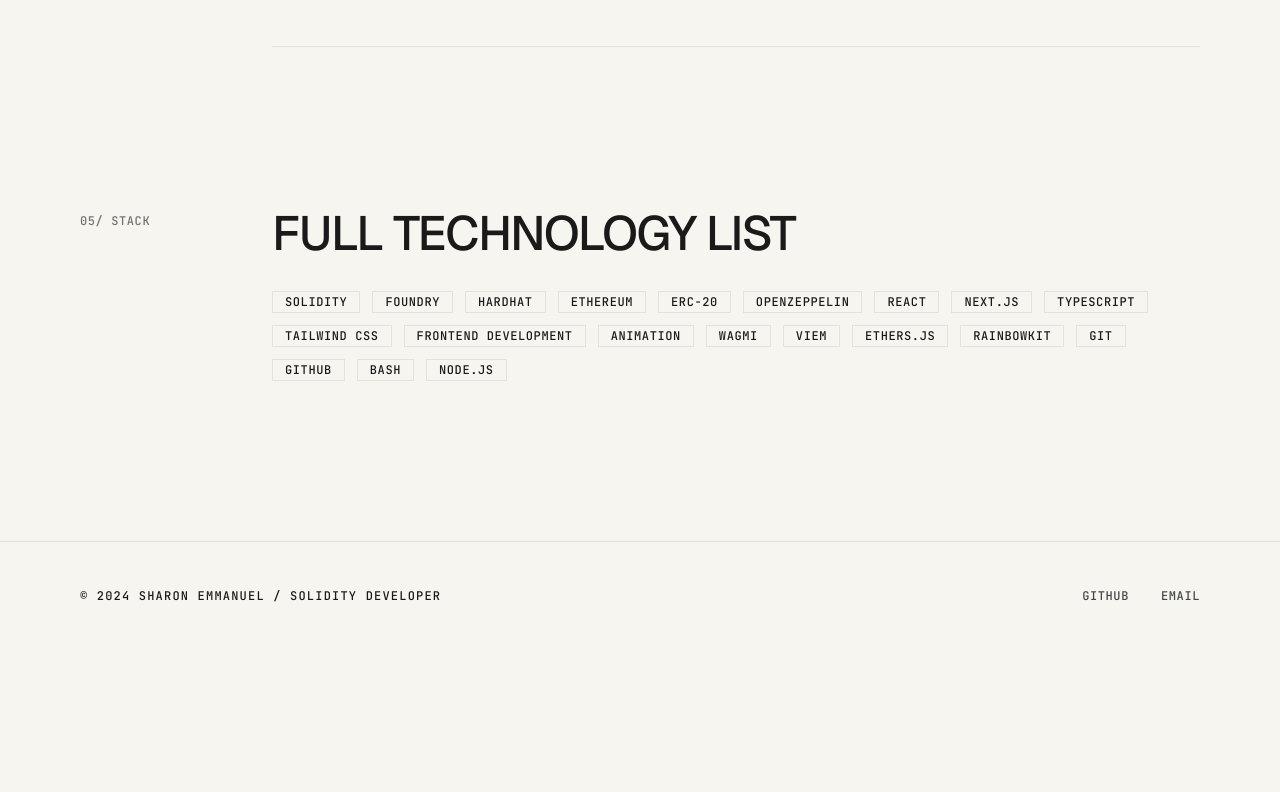
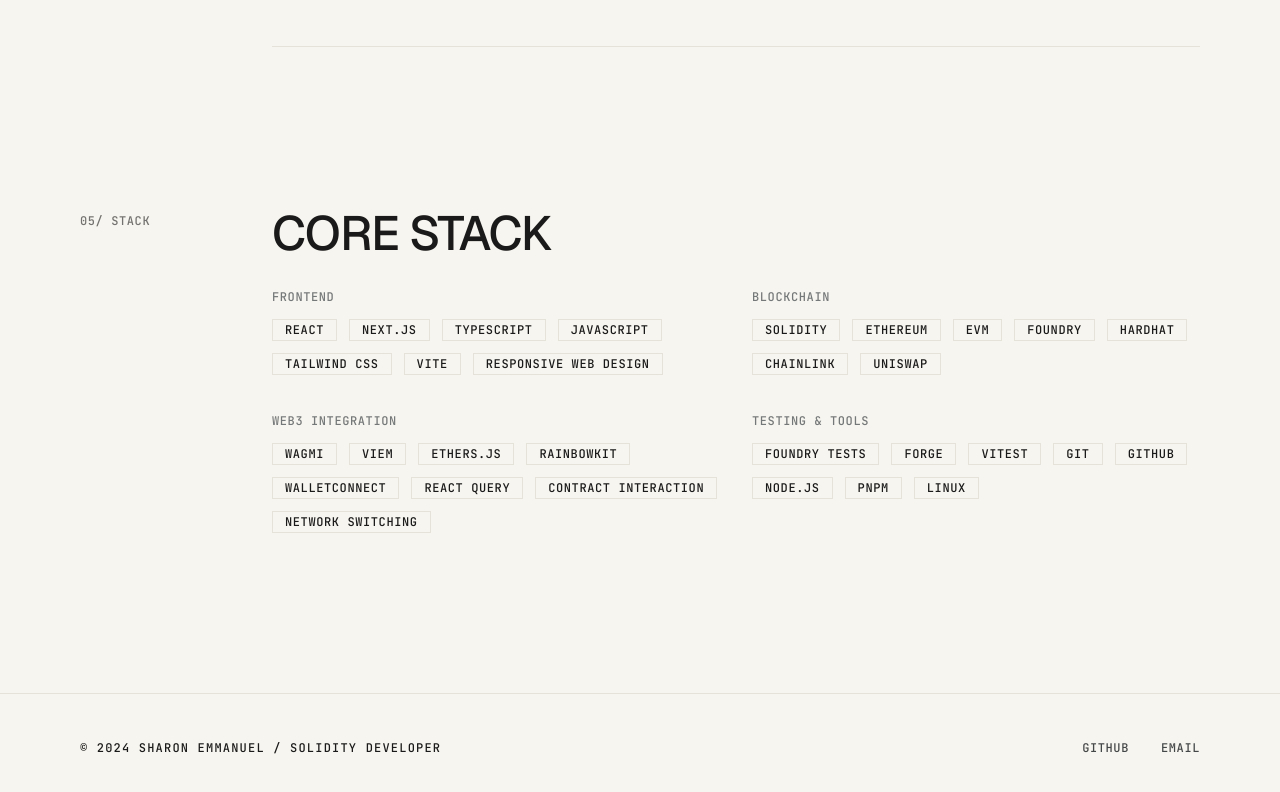
Before and after one commit to Sharon-dev-create/Sharon_Emmanuel_Web3_Porfolio, a Next.js app: page /skills in a window 1280 px wide. Shown: the part 1417-2209 px from the top of the page. Before the commit the page ends 2067 px from the top, so only its background shows below. Built offline with nearby package versions, Linux system fonts and the light colour scheme.

Commit message:
added more stack and technologies i have worked with

```diff
--- a/app/skills/page.tsx
+++ b/app/skills/page.tsx
@@ -1,7 +1,7 @@
 import type { Metadata } from "next";
 import Eyebrow from "@/components/ui/Eyebrow";
 import Tag from "@/components/ui/Tag";
-import { services, technologies } from "@/data/skills";
+import { services, technologyGroups } from "@/data/skills";
 
 export const metadata: Metadata = {
   title: "Skills & Services — Sharon Emmanuel",
@@ -73,11 +73,20 @@ export default function SkillsPage() {
         <div className="md:col-span-10">
           <Eyebrow className="md:hidden mb-6 block">05/ STACK</Eyebrow>
           <h2 className="font-display text-headline-lg mb-8 hidden md:block">
-            FULL TECHNOLOGY LIST
+            CORE STACK
           </h2>
-          <div className="flex flex-wrap gap-3">
-            {technologies.map((tech) => (
-              <Tag key={tech}>{tech.toUpperCase()}</Tag>
+          <div className="grid grid-cols-1 sm:grid-cols-2 gap-x-8 gap-y-10">
+            {technologyGroups.map((group) => (
+              <div key={group.title}>
+                <h3 className="font-mono text-label text-muted mb-4">
+                  {group.title.toUpperCase()}
+                </h3>
+                <div className="flex flex-wrap gap-3">
+                  {group.technologies.map((technology) => (
+                    <Tag key={technology}>{technology.toUpperCase()}</Tag>
+                  ))}
+                </div>
+              </div>
             ))}
           </div>
         </div>
--- a/data/skills.ts
+++ b/data/skills.ts
@@ -4,6 +4,11 @@ export type Service = {
   title: string;
   description: string;
   tags: string[];
+};
+
+export type TechnologyGroup = {
+  title: string;
+  technologies: string[];
 };
 
 export const services: Service[] = [
@@ -41,25 +46,55 @@ export const services: Service[] = [
   },
 ];
 
-export const technologies = [
-  "Solidity",
-  "Foundry",
-  "Hardhat",
-  "Ethereum",
-  "ERC-20",
-  "OpenZeppelin",
+export const technologyGroups: TechnologyGroup[] = [
+  {
+    title: "Frontend",
+    technologies: [
       "React",
       "Next.js",
       "TypeScript",
+      "JavaScript",
       "Tailwind CSS",
-  "Frontend Development",
-  "Animation",
-  "Wagmi",
-  "Viem",
-  "Ethers.js",
+      "Vite",
+      "Responsive Web Design",
+    ],
+  },
+  {
+    title: "Blockchain",
+    technologies: [
+      "Solidity",
+      "Ethereum",
+      "EVM",
+      "Foundry",
+      "Hardhat",
+      "Chainlink",
+      "Uniswap",
+    ],
+  },
+  {
+    title: "Web3 Integration",
+    technologies: [
+      "wagmi",
+      "viem",
+      "ethers.js",
       "RainbowKit",
+      "WalletConnect",
+      "React Query",
+      "Contract Interaction",
+      "Network Switching",
+    ],
+  },
+  {
+    title: "Testing & Tools",
+    technologies: [
+      "Foundry Tests",
+      "Forge",
+      "Vitest",
       "Git",
       "GitHub",
-  "Bash",
       "Node.js",
+      "pnpm",
+      "Linux",
+    ],
+  },
 ];
```
Lines whose indentation alone changed are shown as unchanged.
